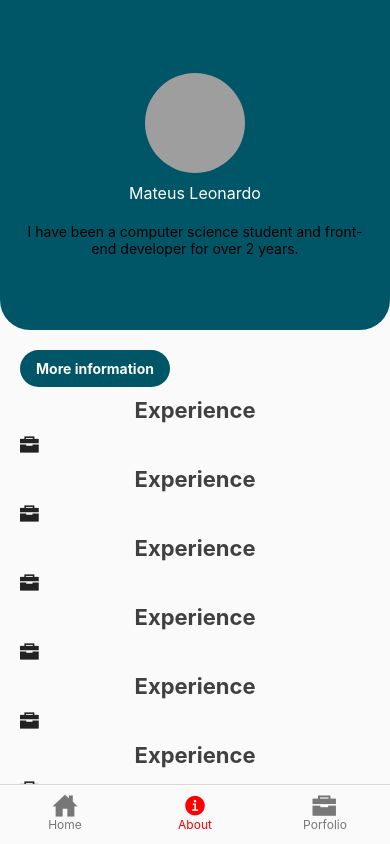
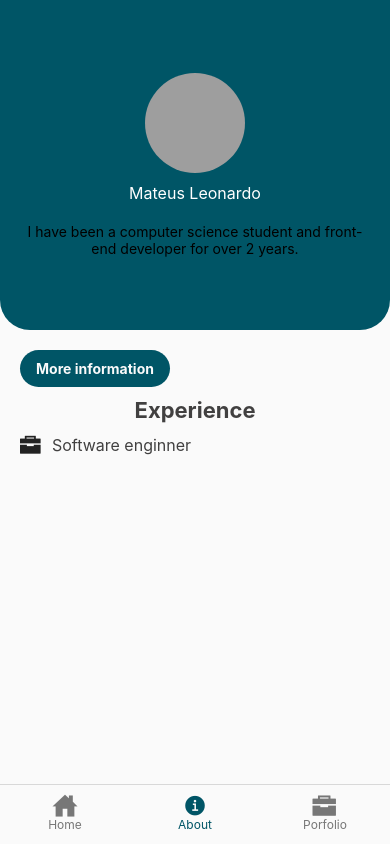
Before and after one commit to mateusmatosleonardo/portifolio-mobile, a React Native app: screen /About in a window 390 px wide. Built offline with nearby package versions, Linux system fonts and the light colour scheme; grey boxes are pictures that could not be loaded.

Commit message:
add experience

```diff
--- a/src/routes.js
+++ b/src/routes.js
@@ -14,7 +14,7 @@ export default function Routes() {
       initialRouteName="Home"
       screenOptions={{
         tabBarStyle: {backgroundColor: '#fafafa', height: 60, padding: 8},
-        tabBarActiveTintColor: '#ff0000',
+        tabBarActiveTintColor: '#056',
         headerShown: false,
         tabBarInactiveTintColor: '#777',
         tabBarLabelStyle: {fontSize: 12, marginBottom: 4},
--- a/src/views/About/index.js
+++ b/src/views/About/index.js
@@ -25,44 +25,9 @@ const About = () => {
           <View style={styles.viewTitle}>
             <Text style={styles.expText}>Experience</Text>
           </View>
-          <View>
-            <Icon name="briefcase-sharp" size={20} color={'#222'} />
-          </View>
-          <View style={styles.viewTitle}>
-            <Text style={styles.expText}>Experience</Text>
-          </View>
-          <View>
-            <Icon name="briefcase-sharp" size={20} color={'#222'} />
-          </View>
-          <View style={styles.viewTitle}>
-            <Text style={styles.expText}>Experience</Text>
-          </View>
-          <View>
-            <Icon name="briefcase-sharp" size={20} color={'#222'} />
-          </View>
-          <View style={styles.viewTitle}>
-            <Text style={styles.expText}>Experience</Text>
-          </View>
-          <View>
-            <Icon name="briefcase-sharp" size={20} color={'#222'} />
-          </View>
-          <View style={styles.viewTitle}>
-            <Text style={styles.expText}>Experience</Text>
-          </View>
-          <View>
-            <Icon name="briefcase-sharp" size={20} color={'#222'} />
-          </View>
-          <View style={styles.viewTitle}>
-            <Text style={styles.expText}>Experience</Text>
-          </View>
-          <View>
-            <Icon name="briefcase-sharp" size={20} color={'#222'} />
-          </View>
-          <View style={styles.viewTitle}>
-            <Text style={styles.expText}>Experience</Text>
-          </View>
-          <View>
-            <Icon name="briefcase-sharp" size={20} color={'#222'} />
+          <View style={styles.viewExp}>
+            <Icon name="briefcase-sharp" size={22} color={'#222'} />
+            <Text style={styles.titleExp}>Software enginner</Text>
           </View>
         </ScrollView>
       </View>
@@ -131,6 +96,17 @@ const styles = StyleSheet.create({
     marginTop: 10,
     marginBottom: 10,
   },
+  viewExp: {
+    flexDirection: 'row',
+    // backgroundColor: 'salmon',
+    alignItems: 'center',
+  },
+  titleExp: {
+    fontSize: 16,
+    color: '#414040',
+    marginLeft: 10,
+    marginRight: 10,
+  },
 });
 
 export default About;
```
